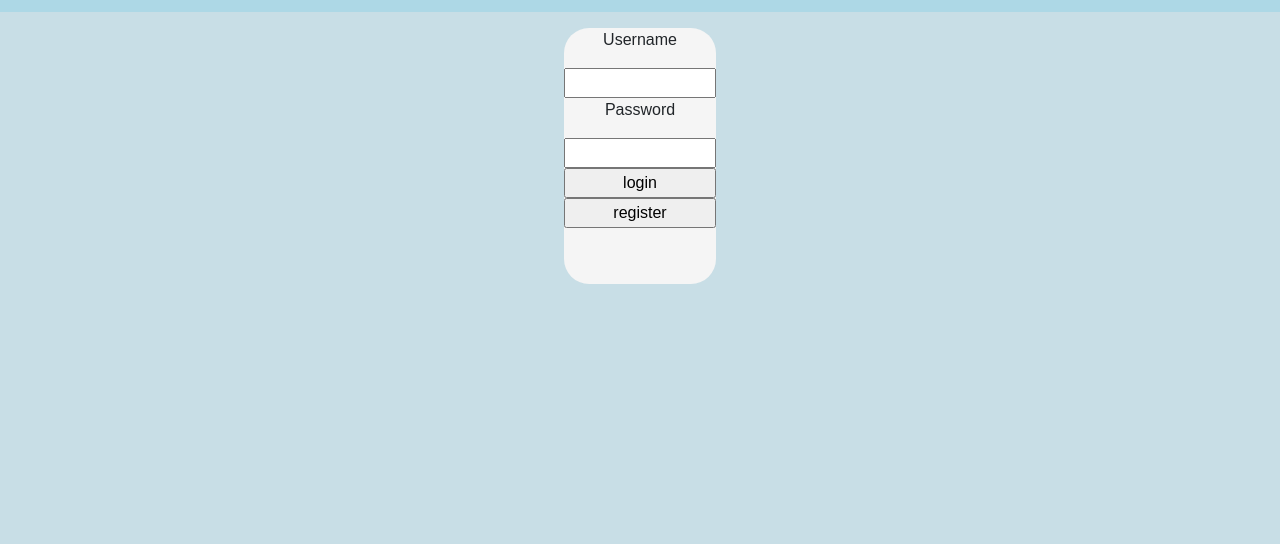
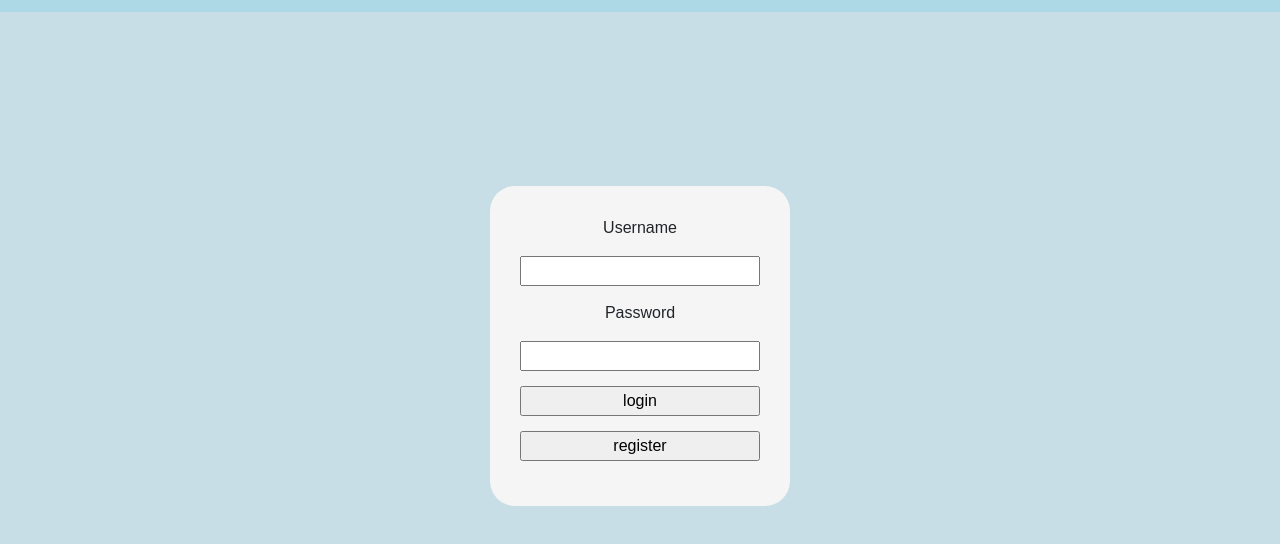
Before and after one commit to aagoos/cs326-final-team-pi, a website: page client/login.html in a window 1280 px wide. Shown: the part 54-598 px from the top of the page. Drawn offline with nearby package versions, Linux system fonts and the light colour scheme; a web font is replaced by a local one.

Commit message:
Fixed login page layout

```diff
--- a/client/login.css
+++ b/client/login.css
@@ -4,12 +4,18 @@
 }
 
 #input-area{
-    width: 8em;
-    margin: auto;
+    position: absolute;
+    left: 50%;
+    top: 50%;
+    transform: translate(-50%, -50%);
 }
 
 html {
     background-color: rgb(200, 222, 230);
+}
+
+button, input, optgroup, select, textarea {
+    margin: 15px;
 }
 
 .main-container {
@@ -24,12 +30,23 @@ html {
 #inner-area {
     background-color: whitesmoke;
     border-radius: 25px;
+    padding: 30px;
+    width: 300px;
 }
 
 .hidden {
-    opacity: 0;
+    display: none;
 }
 
 .error {
     color: darkred;
 }
+
+a {
+    text-decoration: none;
+    color: black;
+}
+
+a:hover {
+    color: white;
+}
--- a/client/login.html
+++ b/client/login.html
@@ -33,7 +33,7 @@
                     <input id="pass" type='password'></input>
                     <input id="login-button" type ='button' value="login"></input>
                     <input id="register-button" type ='button' value="register"></input>
-                    <p class="hidden error">TESt<p>
+                    <!-- <p class="hidden error">TESt</p> -->
                 </div>
             </div>
         </div>
```
Also changed, not shown: client/index.js (+1 -14 lines).
